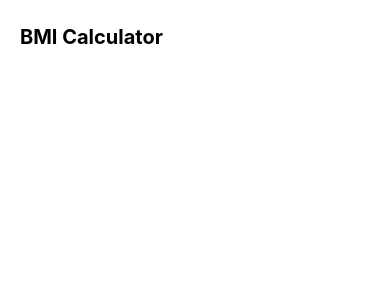
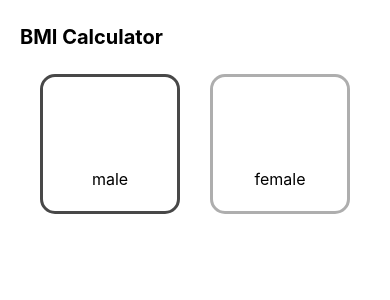
Before and after one commit to AimanAnizan56/bmi-calculator-react-native, a React Native app: screen / in a window 390 px wide. Shown: the top 300 px of the page. Built offline with nearby package versions, Linux system fonts and the light colour scheme; some icons are missing.

Commit message:
Add gender state

```diff
--- a/App.js
+++ b/App.js
@@ -1,14 +1,19 @@
 import { StatusBar } from 'expo-status-bar';
 import { Platform, NativeModules, SafeAreaView, StyleSheet, Text, View } from 'react-native';
+import { useState } from 'react';
+import GenderSelect from './components/GenderSelect';
 import Navbar from './components/Navbar';
 
 const { StatusBarManager } = NativeModules;
 
 export default function App() {
+  const [gender, setGender] = useState('male');
+
   return (
     <SafeAreaView style={styles.status_bar}>
       <StatusBar style="auto" />
       <Navbar />
+      <GenderSelect gender={gender} setGender={setGender} />
     </SafeAreaView>
   );
 }
```
